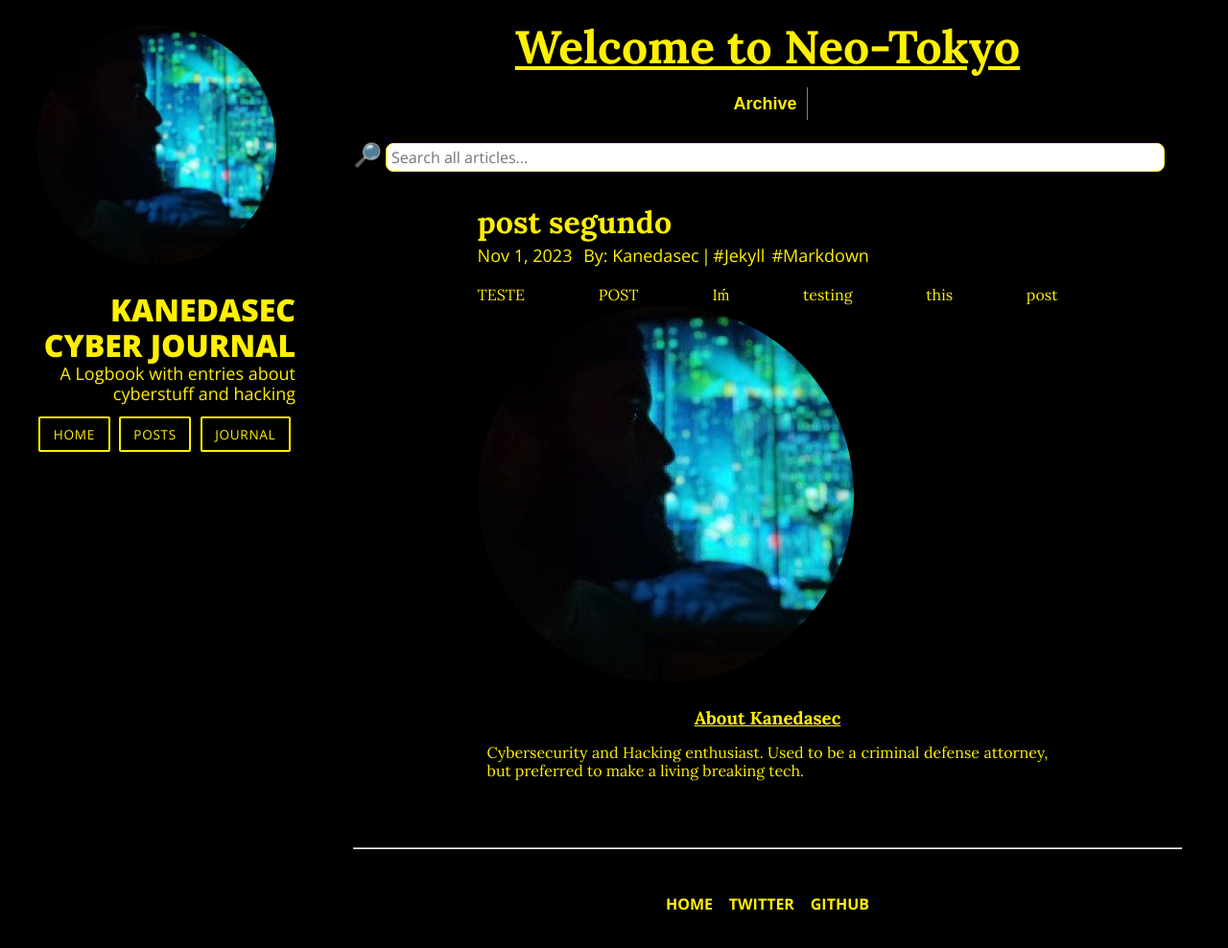
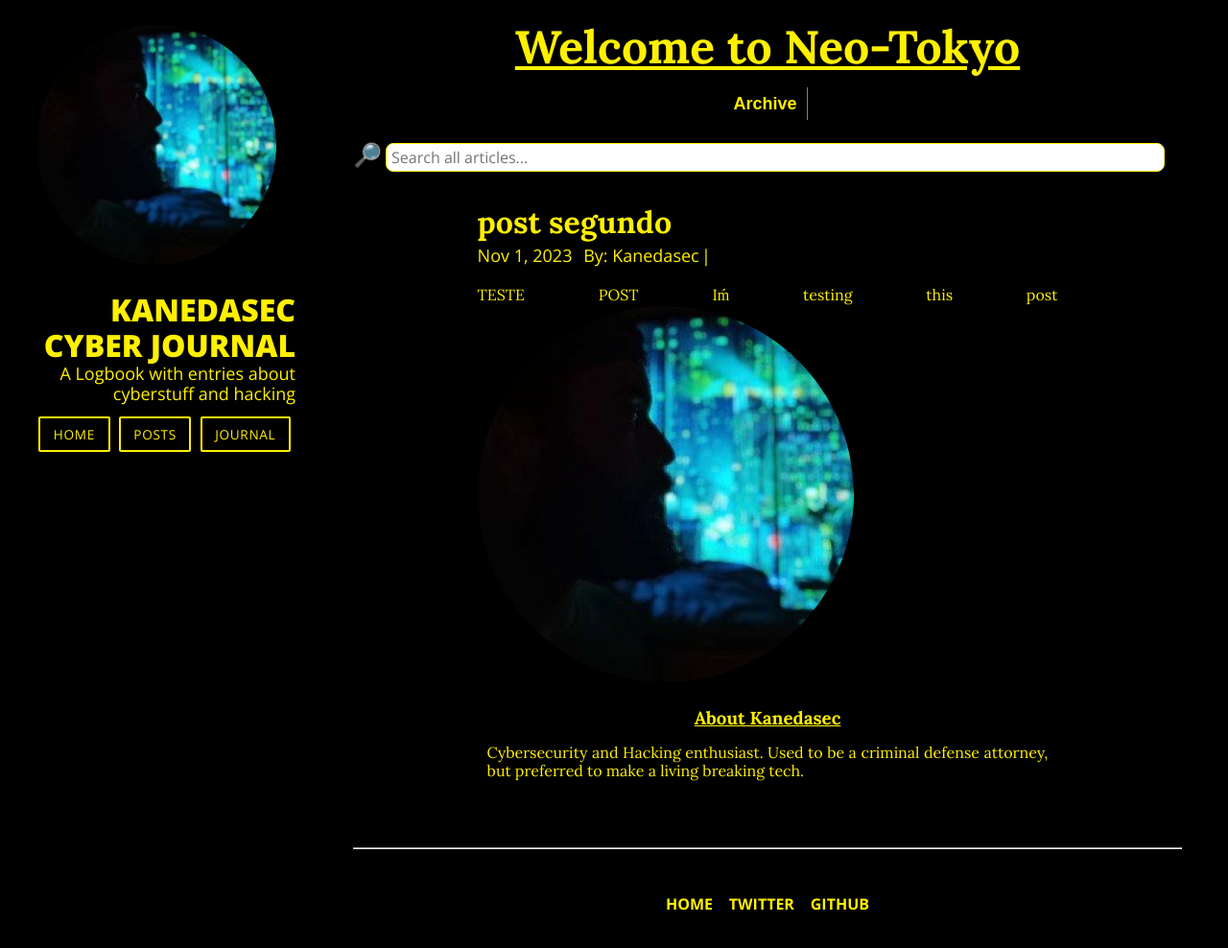
Before and after one commit to kanedasec/kanedasec.github.io, a Jekyll site: the page built from _posts/2023-11-01-post-segundo.md, in a window 1280 px wide and 993 px high. Shown: the top 988 px of the window at 96% size. Built offline with Jekyll 4.4.1, drawn with Linux system fonts in a browser that asks for light colours; nearby versions of some CDN libraries.

Commit message:
Update 2023-11-01-post-segundo.md

```diff
--- a/_posts/2023-11-01-post-segundo.md
+++ b/_posts/2023-11-01-post-segundo.md
@@ -2,11 +2,7 @@
 layout: post
 title: "post segundo"
 date: 2023-11-01
-tags:
-  - Jekyll
-  - Markdown
 author: Kanedasec
-category: Example Posts
 ---
 
 TESTE POST
```
